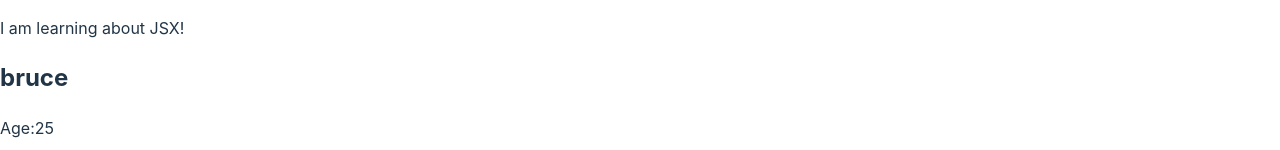
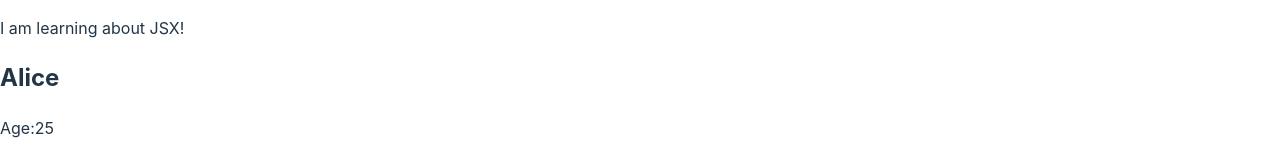
Before and after one commit to brucethe1/alx-fe-reactjs, a React (Vite) app in the folder alx-react-app/: page / in a window 1280 px wide. Shown: the part 382-532 px from the top of the page. Built offline with nearby package versions, Linux system fonts and the light colour scheme.

Commit message:
Added UserProfile component

```diff
--- a/alx-react-app/src/App.jsx
+++ b/alx-react-app/src/App.jsx
@@ -9,7 +9,7 @@ function App() {
     <div>
       <Header />
       < WelcomeMessage/>
-      <UserProfile name="bruce" age="25" bio="Loves hiking and photography" />
+      <UserProfile name="Alice" age="25" bio="Loves hiking and photography" />
       <MainContent />
       <Footer />
     </div>
```
